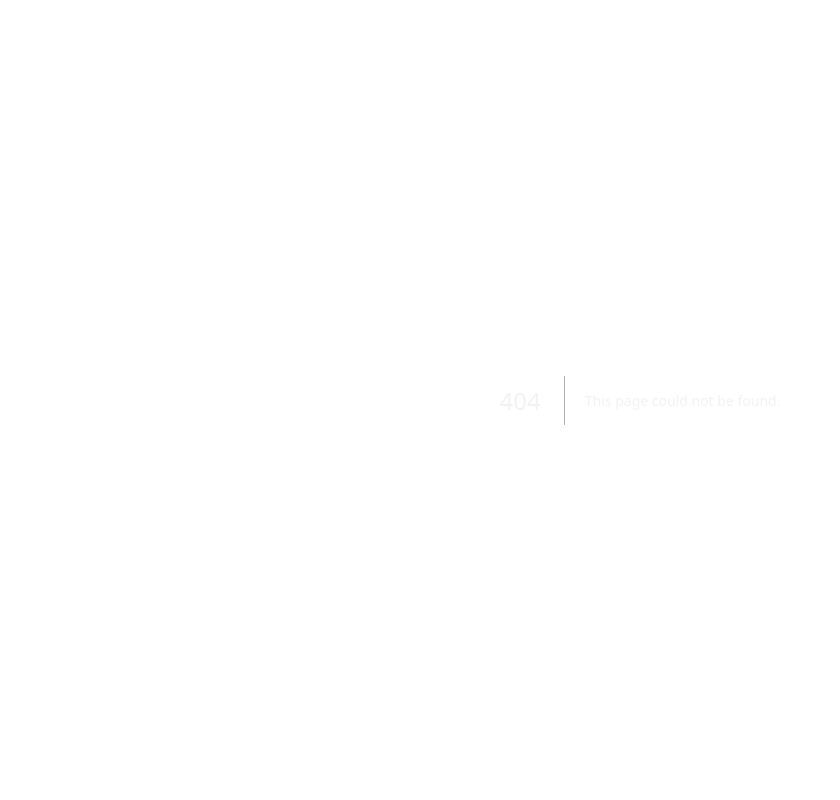
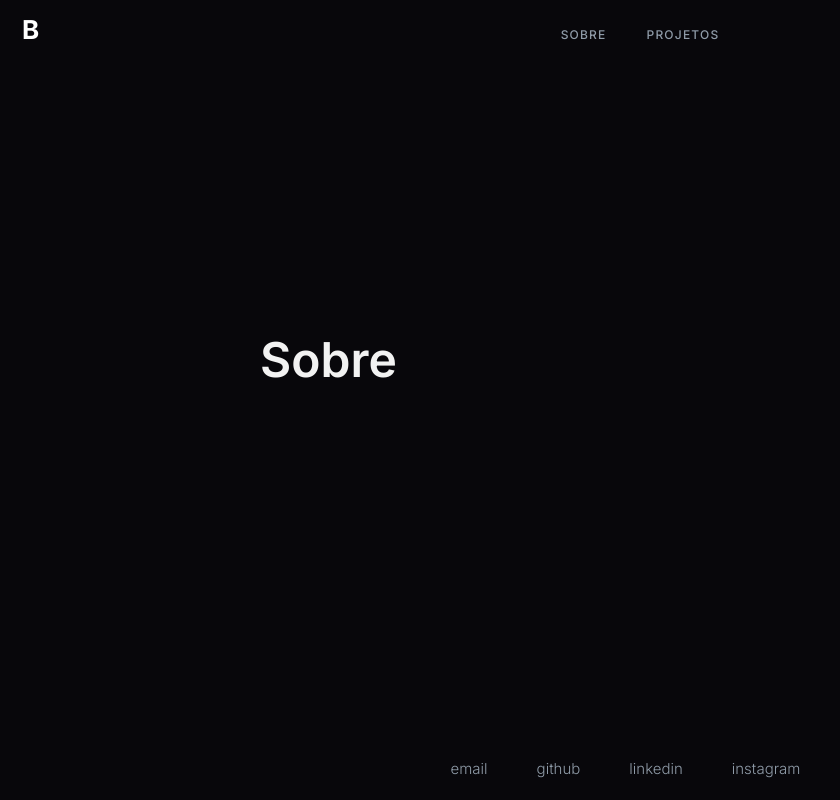
Before and after one commit to eduardobuba21/eduardo-buba-dev, a Next.js app: page /about in a window 1280 px wide. Before the commit this address had no page. Shown: the whole page, without its empty margins (0-840 px from the left). Built offline with nearby package versions, Linux system fonts and the light colour scheme.

Commit message:
feat: navbar logo + routes init

```diff
--- /dev/null
+++ b/app/about/page.tsx
@@ -0,0 +1,68 @@
+'use client';
+
+import { mq } from '@/utils/theme';
+import styled from 'styled-components';
+import { Inter } from 'next/font/google';
+import Footer from '@/components/Footer';
+import Navbar from '@/components/Navbar';
+const inter = Inter({ subsets: ['latin'] });
+
+/* ---------------------------------------------------------------------- */
+
+export default function About() {
+  return (
+    <Wrapper>
+      <Navbar />
+
+      <Container>
+        <PostContent>
+          <PostContainer>
+            <div>
+              <h1>Sobre</h1>
+            </div>
+          </PostContainer>
+        </PostContent>
+      </Container>
+
+      <Footer />
+    </Wrapper>
+  );
+}
+
+/* ---------------------------------------------------------------------- */
+
+const Wrapper = styled.div`
+  display: flex;
+  flex-direction: column;
+  min-height: 100vh;
+  position: relative;
+  font-family: ${inter.style.fontFamily};
+`;
+
+const Container = styled.div`
+  align-items: center;
+  display: flex;
+  flex: 1;
+  margin: 0 auto;
+  ${mq[1]} {
+    width: 800px;
+  }
+`;
+
+const PostContent = styled.div`
+  font-size: 16px;
+  line-height: 32px;
+  position: relative;
+  z-index: 1;
+  height: 100%;
+  padding: 20px 0;
+`;
+
+const PostContainer = styled.div`
+  margin: 0 auto;
+  max-width: 760px;
+  padding: 0 20px;
+  display: flex;
+  align-items: center;
+  gap: 40px;
+`;
--- a/components/Navbar.tsx
+++ b/components/Navbar.tsx
@@ -27,7 +27,9 @@ export default function Navbar() {
 
   return (
     <Header>
-      {/* <ButtonLogo href="/">B</ButtonLogo> */}
+      <HeaderItem>
+        <LogoLink href="/">B</LogoLink>
+      </HeaderItem>
 
       <Nav>
         <List>
@@ -69,6 +71,8 @@ export default function Navbar() {
           })}
         </List>
       </Nav>
+
+      <HeaderItem />
     </Header>
   );
 }
@@ -92,26 +96,30 @@ const Header = styled.header`
   }
 `;
 
-// const ButtonLogo = styled(Link)`
-//   appearance: none;
-//   background: transparent;
-//   border: none;
-//   border-radius: var(--border-radius);
-//   color: white;
-//   cursor: pointer;
-//   height: 34px;
-//   width: 34px;
-//   padding: 0 10px;
-//   transition: background var(--duration) ease-in-out;
-//   &:focus {
-//     background: var(--colors-hover);
-//   }
-//   //
-//   font-weight: 700;
-//   font-size: 26px;
-//   text-decoration: none;
-//   margin-left: 12px;
-// `;
+const HeaderItem = styled.div`
+  flex: 1 1 0px;
+  display: flex;
+`;
+
+const LogoLink = styled(Link)`
+  display: flex;
+  align-items: center;
+  justify-content: center;
+  border: none;
+  border-radius: var(--border-radius);
+  color: white;
+  height: 40px;
+  padding: 0 10px;
+  transition: background var(--duration) ease-in-out;
+  &:hover {
+    background: var(--colors-hover);
+  }
+  //
+  font-weight: 700;
+  font-size: 26px;
+  text-decoration: none;
+  margin-left: 12px;
+`;
 
 const Nav = styled.nav`
   text-align: center;
```
Also changed, not shown: app/projects/page.tsx (added, +68 -0 lines).
